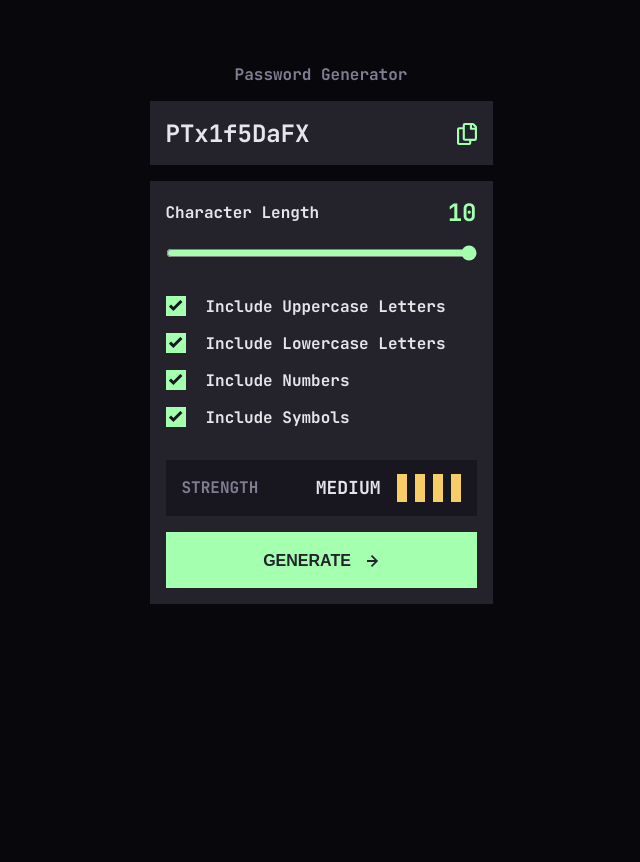
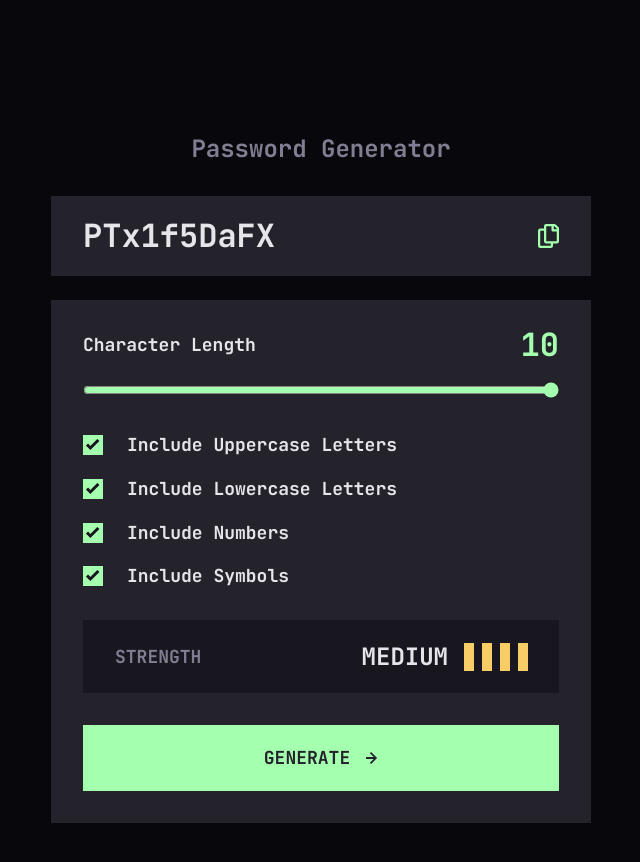
Before and after one commit to BlindManCry/project-6, a React (Vite) app: page / in a window 1280 px wide. Shown: the top 862 px of the page, without its empty margins (319-959 px from the left). Before the commit the page ends 800 px from the top, so only its background shows below. Built offline with nearby package versions, Linux system fonts and the light colour scheme.

Commit message:
make design for tablet

```diff
--- a/src/App.tsx
+++ b/src/App.tsx
@@ -19,6 +19,7 @@ export default function App() {
 const StyledApp = styled.div`
   width: 34.3rem;
   margin-top: 6.4rem;
+  margin-bottom: 6.3rem;
 
   & > h2 {
     font-size: 1.6rem;
@@ -27,4 +28,16 @@ const StyledApp = styled.div`
     text-align: center;
     color: #817d92;
   }
+
+  @media only screen and (min-width: 768px) {
+    width: 54rem;
+    margin-top: 13.3rem;
+    margin-bottom: 19.6rem;
+
+    & > h2 {
+      font-size: 2.4rem;
+      font-weight: 700;
+      line-height: 3.168rem;
+    }
+  }
 `;
--- a/src/components/ChooseStrength.tsx
+++ b/src/components/ChooseStrength.tsx
@@ -17,4 +17,8 @@ const StyledChoosenStrength = styled.div`
   display: flex;
   flex-direction: column;
   gap: 1.6rem;
+
+  @media only screen and (min-width: 768px) {
+    gap: 2rem;
+  }
 `;
--- a/src/components/ForceCalculation.tsx
+++ b/src/components/ForceCalculation.tsx
@@ -32,6 +32,15 @@ const StyledForceCalculation = styled.div`
     line-height: 2.112rem;
     color: #817d92;
   }
+
+  @media only screen and (min-width: 768px) {
+    padding: 2.1rem 3.15rem 2rem 3.2rem;
+
+    & > p {
+      font-size: 1.8rem;
+      line-height: 2.376rem;
+    }
+  }
 `;
 
 const CalculationOutput = styled.div`
@@ -43,6 +52,15 @@ const CalculationOutput = styled.div`
     font-weight: 700;
     line-height: 2.376rem;
     color: #e6e5ea;
+  }
+
+  @media only screen and (min-width: 768px) {
+    gap: 1.55rem;
+
+    & > h2 {
+      font-size: 2.4rem;
+      line-height: 3.168rem;
+    }
   }
 `;
 
--- a/src/components/GeneretedPassword.tsx
+++ b/src/components/GeneretedPassword.tsx
@@ -24,10 +24,26 @@ const StyledGeneretedPassword = styled.div`
     font-size: 2.4rem;
     font-weight: 700;
     line-height: 3.168rem;
+    color: #e6e5ea;
   }
 
   & > img {
     width: 1.75rem;
     width: 2rem;
   }
+
+  @media only screen and (min-width: 768px) {
+    padding: 1.9rem 3.2rem;
+    margin-top: 3.1rem;
+
+    & > p {
+      font-size: 3.2rem;
+      line-height: 4.224rem;
+    }
+
+    & > img {
+      width: 2.1rem;
+      height: 2.4rem;
+    }
+  }
 `;
--- a/src/components/GeneretingPassword.tsx
+++ b/src/components/GeneretingPassword.tsx
@@ -31,6 +31,11 @@ const StyledGeneretingPassword = styled.div`
     margin-top: 1.6rem;
     accent-color: #a4ffaf;
   }
+
+  @media only screen and (min-width: 768px) {
+    margin-top: 2.4rem;
+    padding: 2.4rem 3.2rem 3.2rem 3.2rem;
+  }
 `;
 
 const LengthCounter = styled.div`
@@ -42,6 +47,7 @@ const LengthCounter = styled.div`
     font-size: 1.6rem;
     font-weight: 700;
     line-height: 2.112rem;
+    color: #e6e5ea;
   }
 
   & > span {
@@ -49,6 +55,20 @@ const LengthCounter = styled.div`
     font-weight: 700;
     line-height: 3.168rem;
     color: #a4ffaf;
+  }
+
+  @media only screen and (min-width: 768px) {
+    & > p {
+      font-size: 1.8rem;
+      font-weight: 700;
+      line-height: 2.376rem;
+    }
+
+    & > span {
+      font-size: 3.2rem;
+      font-weight: 700;
+      line-height: 4.224rem;
+    }
   }
 `;
 
@@ -63,6 +83,7 @@ const GenerateButton = styled.button`
   align-items: center;
   gap: 1.6rem;
   margin-top: 1.6rem;
+  font-family: inherit;
 
   & > span {
     font-size: 1.6rem;
@@ -70,4 +91,14 @@ const GenerateButton = styled.button`
     line-height: 2.112rem;
     color: #24232c;
   }
+
+  @media only screen and (min-width: 768px) {
+    margin-top: 3.2rem;
+    padding: 2.1rem 0rem 2.1rem 0rem;
+
+    & > span {
+      font-size: 1.8rem;
+      line-height: 2.376rem;
+    }
+  }
 `;
--- a/src/components/SingleOption.tsx
+++ b/src/components/SingleOption.tsx
@@ -27,6 +27,16 @@ const StyledSingleOption = styled.div`
     line-height: 2.112rem;
     color: #e6e5ea;
   }
+
+  @media only screen and (min-width: 768px) {
+    gap: 2.4rem;
+
+    & > p {
+      font-size: 1.8rem;
+      font-weight: 700;
+      line-height: 2.376rem;
+    }
+  }
 `;
 
 const CheckBox = styled.div`
```
